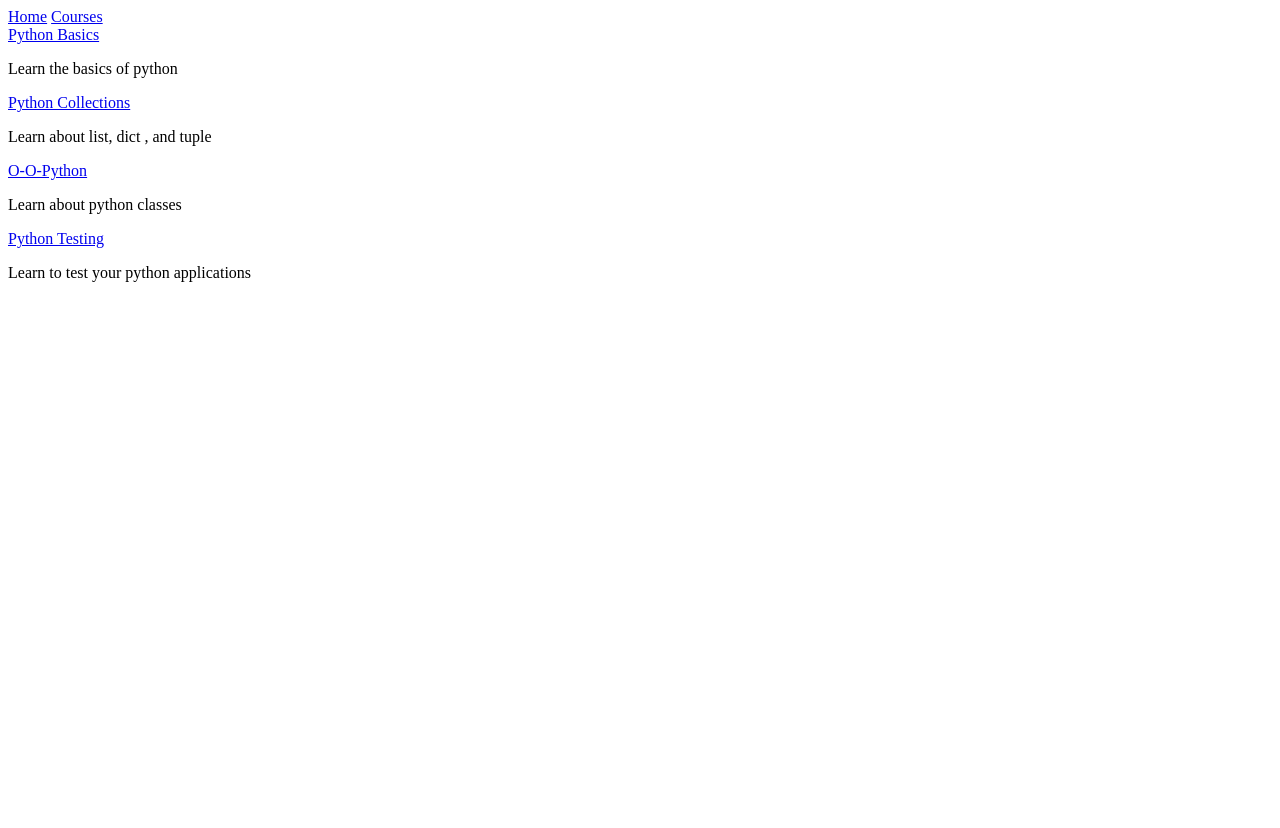
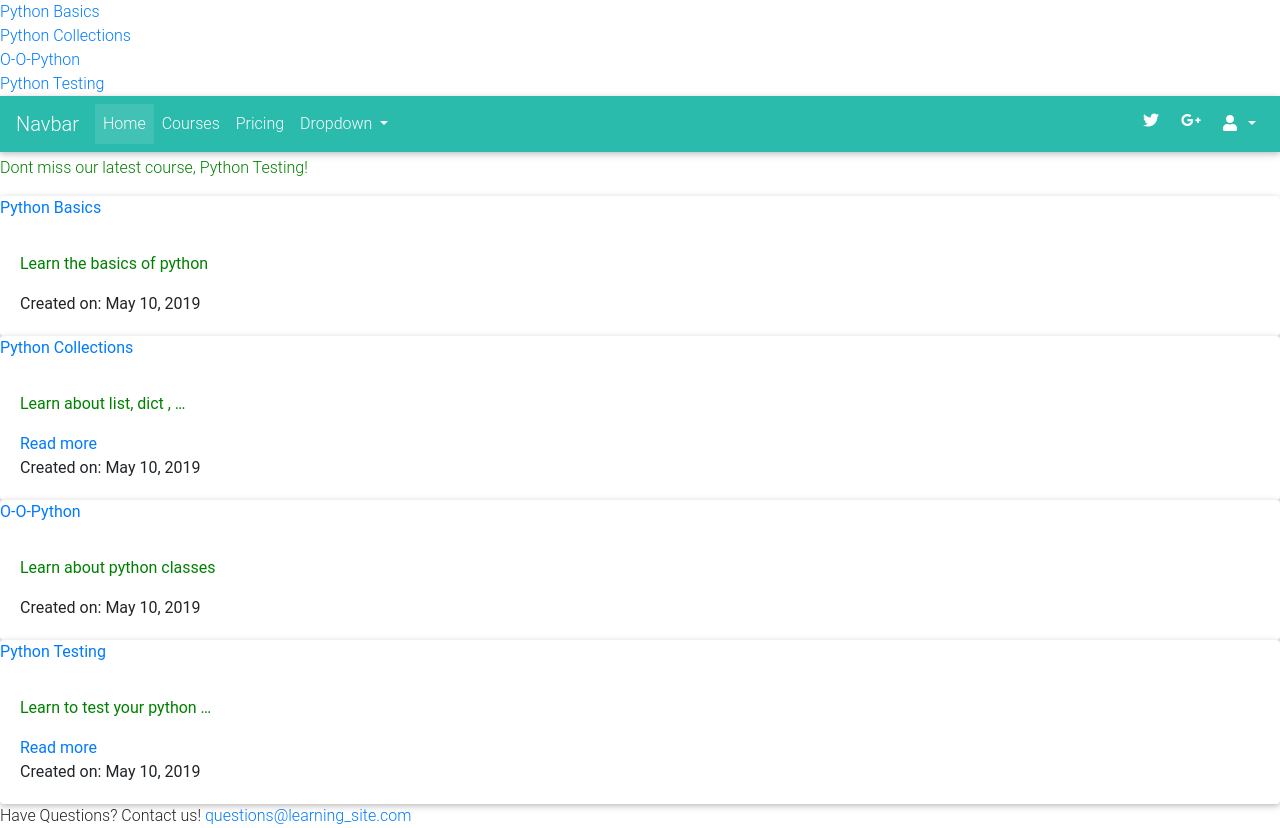
Before and after one commit to Daniel-Montet/Africode, a Django app: page /courses/ in a window 1280 px wide. Before the commit the page ends 282 px from the top, so only its background shows below. Run offline with Django 3.2, Linux system fonts and the light colour scheme; data comes from the database, SQL or seed files in the repository; some libraries are stand-ins or nearby versions.

Commit message:
Add custom template tags to display list of courses and get latest course

```diff
--- a/assets/css/layout.css
+++ b/assets/css/layout.css
@@ -1,8 +1,8 @@
-h1,
+/* h1,
 h2,
 h3,
 h4,
 h5,
 h6 {
     color: green;
-}
+} */
--- a/courses/static/courses/css/courses.css
+++ b/courses/static/courses/css/courses.css
@@ -0,0 +1,7 @@
+h1,
+h2,
+h3,
+h4,
+h5,
+p{
+    color: green;}
--- a/courses/templates/courses/course_detail.html
+++ b/courses/templates/courses/course_detail.html
@@ -1,4 +1,5 @@
 {% extends "layout.html" %}
+{% load humanize %}
 
 {% block title %} {{ course.title }} {% endblock %}
 
@@ -6,6 +7,9 @@
 <article>
     <h2> {{ course.title }} </h2>
     {{ course.description }}
+
+    <p>There are {{ course.step_set.count|apnumber }} step{{ course.step_set.count|pluralize }} in this course</p>
+
     <section>
         {% for step in course.step_set.all %}
         <a href="{% url 'courses:step' course_pk=course.pk step_pk=step.pk %}">{{ step.title }}</a>
--- a/courses/templates/courses/course_list.html
+++ b/courses/templates/courses/course_list.html
@@ -1,4 +1,9 @@
 {% extends "layout.html" %}
+{% load static from staticfiles %}
+
+{% block static %}
+
+<link rel="stylesheet" href="{% static 'courses/css/courses.css' %}">{% endblock %}
 
 {% block content %}
 
@@ -6,10 +11,16 @@
 <div class="card">
     <a class="card-title" href="{% url 'courses:detail' pk=course.pk %}">{{course.title}}</a>
     <div class="card-body">
+        {% if course.description|wordcount <= 5 %}
         <p>{{course.description}}</p>
+        {% else %}
+        <p>{{ course.description|truncatewords:5 }}</p>
+        <a href="{% url 'courses:detail' pk=course.pk %}">Read more</a>
+        {% endif %}
+        <div>Created on: {{ course.created_at|date:"F j, Y" }}</div>
     </div>
 </div>
-
 {% endfor %}
+<div>Have Questions? Contact us! {{ email|urlize }}</div>
 
 {% endblock %}
--- /dev/null
+++ b/courses/templates/courses/course_nav.html
@@ -0,0 +1,3 @@
+{% for course in courses %}
+    <div> <a href="{% url 'course:detail' pk=course.pk %}">{{ course.title }}</a> </div>
+{% endfor %}
--- a/courses/templates/courses/step_detail.html
+++ b/courses/templates/courses/step_detail.html
@@ -6,6 +6,8 @@
 <article>
     <a href="{% url 'courses:detail' pk=step.course.pk%}">{{ step.course.title }}</a>
     <h3> {{ step.title }} </h3>
-    {{ step.content |linebreaks }}
+    {% with con=step.content %}
+        {{ con|linebreaks }} content: {{ con|wordcount }} words.
+    {% endwith %}
 </article>
 {% endblock %}
--- /dev/null
+++ b/courses/templatetags/course_extras.py
@@ -0,0 +1,15 @@
+from django import template
+from courses.models import Course
+
+register  = template.Library()
+
+@register.simple_tag
+def newest_course():
+    ''' Gets the most recent course that was added to the library. '''
+    return Course.objects.latest('created_at')
+
+@register.inclusion_tag('courses/course_nav.html')
+def nav_courses_list():
+    ''' Returns dictionary of courses to display as navigation pane '''
+    courses = Course.objects.all()
+    return {'courses': courses}
--- a/courses/views.py
+++ b/courses/views.py
@@ -6,7 +6,8 @@ from .models import Course, Step
 
 def course_list(request):
     courses = Course.objects.all()
-    return render(request, 'courses/course_list.html', {'courses': courses})
+    email = 'questions@learning_site.com'
+    return render(request, 'courses/course_list.html', {'courses': courses, 'email':email})
 
 def course_detail(request, pk):
     course = get_object_or_404(Course,pk=pk)
--- a/learning_site/settings.py
+++ b/learning_site/settings.py
@@ -37,6 +37,7 @@ INSTALLED_APPS = (
     'django.contrib.sessions',
     'django.contrib.messages',
     'django.contrib.staticfiles',
+    'django.contrib.humanize',
     'courses',
 )
 
--- a/templates/layout.html
+++ b/templates/layout.html
@@ -1,4 +1,5 @@
 {% load static from staticfiles %}
+{% load course_extras %}
 
 <html lang="en">
 
@@ -7,16 +8,89 @@
   <meta name="viewport" content="width=device-width, initial-scale=1.0">
   <meta http-equiv="X-UA-Compatible" content="ie=edge">
   <title>{% block title %} {% endblock %} </title>
+  <!-- Font Awesome -->
+  <link rel="stylesheet" href="https://use.fontawesome.com/releases/v5.8.1/css/all.css">
+  <!-- Bootstrap core CSS -->
+  <link href="https://cdnjs.cloudflare.com/ajax/libs/twitter-bootstrap/4.3.1/css/bootstrap.min.css" rel="stylesheet">
+  <!-- Material Design Bootstrap -->
+  <link href="https://cdnjs.cloudflare.com/ajax/libs/mdbootstrap/4.8.1/css/mdb.min.css" rel="stylesheet">
   <link rel="stylesheet" href="{% static 'css/layout.css' %}">
+  {% block static %}{% endblock %}
 </head>
 
 <body>
-    <nav>
-        <a href="{% url 'views.home_page' %}">Home</a>
-        <a href="{% url 'courses:list' %}">Courses</a>
+  <!--Navbar -->
+  <div> {% nav_courses_list %} </div>
+  <nav class="mb-1 navbar navbar-expand-lg navbar-dark default-color">
+    <a class="navbar-brand" href="#">Navbar</a>
+    <button class="navbar-toggler" type="button" data-toggle="collapse" data-target="#navbarSupportedContent-333"
+      aria-controls="navbarSupportedContent-333" aria-expanded="false" aria-label="Toggle navigation">
+      <span class="navbar-toggler-icon"></span>
+    </button>
+    <div class="collapse navbar-collapse" id="navbarSupportedContent-333">
+      <ul class="navbar-nav mr-auto">
+        <li class="nav-item active">
+          <a class="nav-link" href="{% url 'views.home_page' %}">Home
+            <span class="sr-only">(current)</span>
+          </a>
+        </li>
+        <li class="nav-item">
+          <a class="nav-link" href="{% url 'courses:list' %}">Courses</a>
+        </li>
+        <li class="nav-item">
+          <a class="nav-link" href="#">Pricing</a>
+        </li>
+        <li class="nav-item dropdown">
+          <a class="nav-link dropdown-toggle" id="navbarDropdownMenuLink-333" data-toggle="dropdown"
+            aria-haspopup="true" aria-expanded="false">Dropdown
+          </a>
+          <div class="dropdown-menu dropdown-default" aria-labelledby="navbarDropdownMenuLink-333">
+            <a class="dropdown-item" href="#">Action</a>
+            <a class="dropdown-item" href="#">Another action</a>
+            <a class="dropdown-item" href="#">Something else here</a>
+          </div>
+        </li>
+      </ul>
+      <ul class="navbar-nav ml-auto nav-flex-icons">
+        <li class="nav-item">
+          <a class="nav-link waves-effect waves-light">
+            <i class="fab fa-twitter"></i>
+          </a>
+        </li>
+        <li class="nav-item">
+          <a class="nav-link waves-effect waves-light">
+            <i class="fab fa-google-plus-g"></i>
+          </a>
+        </li>
+        <li class="nav-item dropdown">
+          <a class="nav-link dropdown-toggle" id="navbarDropdownMenuLink-333" data-toggle="dropdown"
+            aria-haspopup="true" aria-expanded="false">
+            <i class="fas fa-user"></i>
+          </a>
+          <div class="dropdown-menu dropdown-menu-right dropdown-default" aria-labelledby="navbarDropdownMenuLink-333">
+            <a class="dropdown-item" href="#">Action</a>
+            <a class="dropdown-item" href="#">Another action</a>
+            <a class="dropdown-item" href="#">Something else here</a>
+          </div>
+        </li>
+      </ul>
+    </div>
   </nav>
+  <!--/.Navbar -->
+  <p>Dont miss our latest course, {% newest_course %}!</p>
+
   {% block content %}
   {% endblock %}
+  <!-- JQuery -->
+  <script type="text/javascript" src="https://cdnjs.cloudflare.com/ajax/libs/jquery/3.4.0/jquery.min.js"></script>
+  <!-- Bootstrap tooltips -->
+  <script type="text/javascript" src="https://cdnjs.cloudflare.com/ajax/libs/popper.js/1.14.4/umd/popper.min.js">
+  </script>
+  <!-- Bootstrap core JavaScript -->
+  <script type="text/javascript"
+    src="https://cdnjs.cloudflare.com/ajax/libs/twitter-bootstrap/4.3.1/js/bootstrap.min.js"></script>
+  <!-- MDB core JavaScript -->
+  <script type="text/javascript" src="https://cdnjs.cloudflare.com/ajax/libs/mdbootstrap/4.8.1/js/mdb.min.js"></script>
 </body>
 
 </html>
```
Also changed, not shown: templates/navbar.html (added, +58 -0 lines), courses/templatetags/__init__.py (added). Lines whose indentation alone changed are shown as unchanged.
